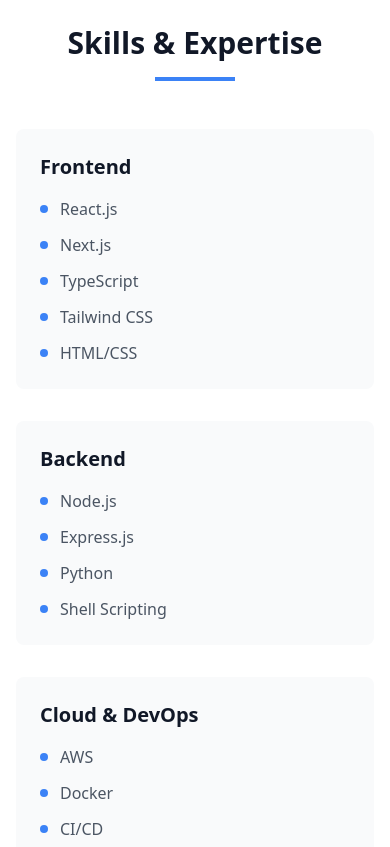
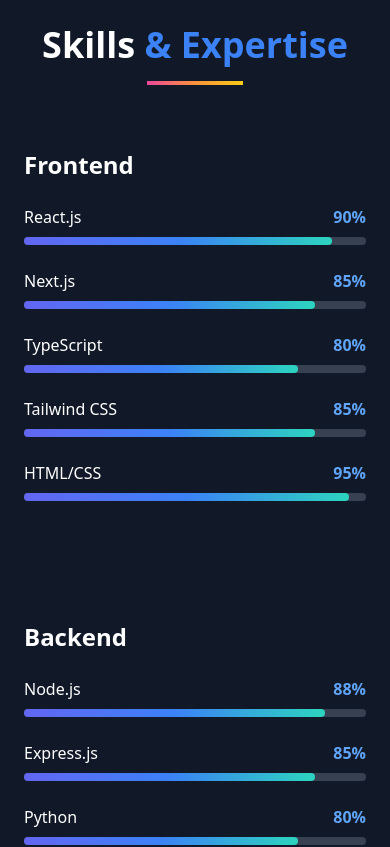
Before and after one commit to RudraP2004/My_Portfolio, a React (Vite) app: page / in a window 390 px wide. Shown: the part 4660-5507 px from the top of the page. Built offline with nearby package versions, Linux system fonts and the light colour scheme.

Commit message:
changes mades in skills section

```diff
--- a/src/App.tsx
+++ b/src/App.tsx
@@ -115,7 +115,7 @@
                 <p className="text-sm">Kendrapara, Bhubaneswar, Odisha</p>
                 <p className="text-sm">+91 6370923986</p>
                 <p className="text-sm">prasadrudra279@gmail.com</p>
-                <p className="text-sm">https://rudra-prasad-self.vercel.app/</p>
+
               </div>
             </div>
 
--- a/src/components/Skills.tsx
+++ b/src/components/Skills.tsx
@@ -1,64 +1,90 @@
-import React from 'react';
-import { motion } from 'framer-motion';
+import React from "react";
+import { motion } from "framer-motion";
 
-const skills = [
-  {
-    category: 'Frontend',
-    items: ['React.js', 'Next.js', 'TypeScript', 'Tailwind CSS', 'HTML/CSS'],
-  },
-  {
-    category: 'Backend',
-    items: ['Node.js', 'Express.js', 'Python', 'Shell Scripting'],
-  },
-  {
-    category: 'Cloud & DevOps',
-    items: ['AWS', 'Docker', 'CI/CD', 'Linux'],
-  },
-  {
-    category: 'Tools & Others',
-    items: ['Git', 'VS Code', 'Postman', 'Figma'],
-  },
-];
+// Skills Data
+const skillsData = {
+  Frontend: [
+    { name: "React.js", level: 90 },
+    { name: "Next.js", level: 85 },
+    { name: "TypeScript", level: 80 },
+    { name: "Tailwind CSS", level: 85 },
+    { name: "HTML/CSS", level: 95 },
+  ],
+  Backend: [
+    { name: "Node.js", level: 88 },
+    { name: "Express.js", level: 85 },
+    { name: "Python", level: 80 },
+    { name: "Shell Scripting", level: 75 },
+  ],
+  "Cloud & DevOps": [
+    { name: "AWS", level: 85 },
+    { name: "Docker", level: 80 },
+    { name: "CI/CD", level: 82 },
+    { name: "Linux", level: 85 },
+  ],
+  "Tools & Others": [
+    { name: "Git", level: 90 },
+    { name: "VS Code", level: 92 },
+    { name: "Postman", level: 85 },
+    { name: "Figma", level: 80 },
+  ],
+  "Professional Skills": [
+    { name: "Communication", level: 90 },
+    { name: "Problem Solving", level: 88 },
+    { name: "Teamwork", level: 85 },
+    { name: "Adaptability", level: 87 },
+  ],
+};
 
 const Skills = () => {
   return (
-    <section id="skills" className="py-20 bg-white dark:bg-gray-800">
-      <div className="max-w-7xl mx-auto px-4 sm:px-6 lg:px-8">
+    <section id="skills" className="py-20 bg-gray-900 text-white">
+      <div className="max-w-6xl mx-auto px-6">
+        {/* Heading */}
         <motion.div
           initial={{ opacity: 0, y: 20 }}
           whileInView={{ opacity: 1, y: 0 }}
           transition={{ duration: 0.5 }}
           viewport={{ once: true }}
-          className="text-center mb-12"
+          className="text-center mb-16"
         >
-          <h2 className="text-3xl font-bold text-gray-900 dark:text-white mb-4">Skills & Expertise</h2>
-          <div className="w-20 h-1 bg-blue-500 mx-auto mb-8"></div>
+          <h2 className="text-4xl font-bold">
+            Skills <span className="text-blue-500">& Expertise</span>
+          </h2>
+          <div className="w-24 h-1 bg-gradient-to-r from-pink-500 via-orange-400 to-yellow-400 mx-auto mt-4"></div>
         </motion.div>
 
-        <div className="grid grid-cols-1 md:grid-cols-2 lg:grid-cols-4 gap-8">
-          {skills.map((skillGroup, groupIndex) => (
+        {/* All Skill Sections */}
+        <div className="grid grid-cols-1 md:grid-cols-2 gap-12">
+          {Object.entries(skillsData).map(([category, skills], idx) => (
             <motion.div
-              key={skillGroup.category}
-              initial={{ opacity: 0, y: 20 }}
+              key={category}
+              initial={{ opacity: 0, y: 30 }}
               whileInView={{ opacity: 1, y: 0 }}
-              transition={{ duration: 0.5, delay: groupIndex * 0.1 }}
+              transition={{ duration: 0.6, delay: idx * 0.2 }}
               viewport={{ once: true }}
-              className="bg-gray-50 dark:bg-gray-700 rounded-lg p-6"
+              className="mb-12"
             >
-              <h3 className="text-xl font-semibold text-gray-900 dark:text-white mb-4">
-                {skillGroup.category}
-              </h3>
-              <ul className="space-y-3">
-                {skillGroup.items.map((skill) => (
-                  <li
-                    key={skill}
-                    className="flex items-center text-gray-600 dark:text-gray-300"
-                  >
-                    <span className="w-2 h-2 bg-blue-500 rounded-full mr-3"></span>
-                    {skill}
-                  </li>
-                ))}
-              </ul>
+              <h3 className="text-2xl font-semibold mb-6">{category}</h3>
+              {skills.map((skill, i) => (
+                <div key={i} className="mb-6">
+                  <div className="flex justify-between mb-2">
+                    <span>{skill.name}</span>
+                    <span className="text-blue-400 font-semibold">
+                      {skill.level}%
+                    </span>
+                  </div>
+                  <div className="w-full bg-gray-700 h-2 rounded-full">
+                    <motion.div
+                      className="h-2 rounded-full bg-gradient-to-r from-indigo-500 via-blue-500 to-teal-400"
+                      initial={{ width: 0 }}
+                      whileInView={{ width: `${skill.level}%` }}
+                      transition={{ duration: 1, delay: i * 0.05 }}
+                      viewport={{ once: true }}
+                    ></motion.div>
+                  </div>
+                </div>
+              ))}
             </motion.div>
           ))}
         </div>
```
